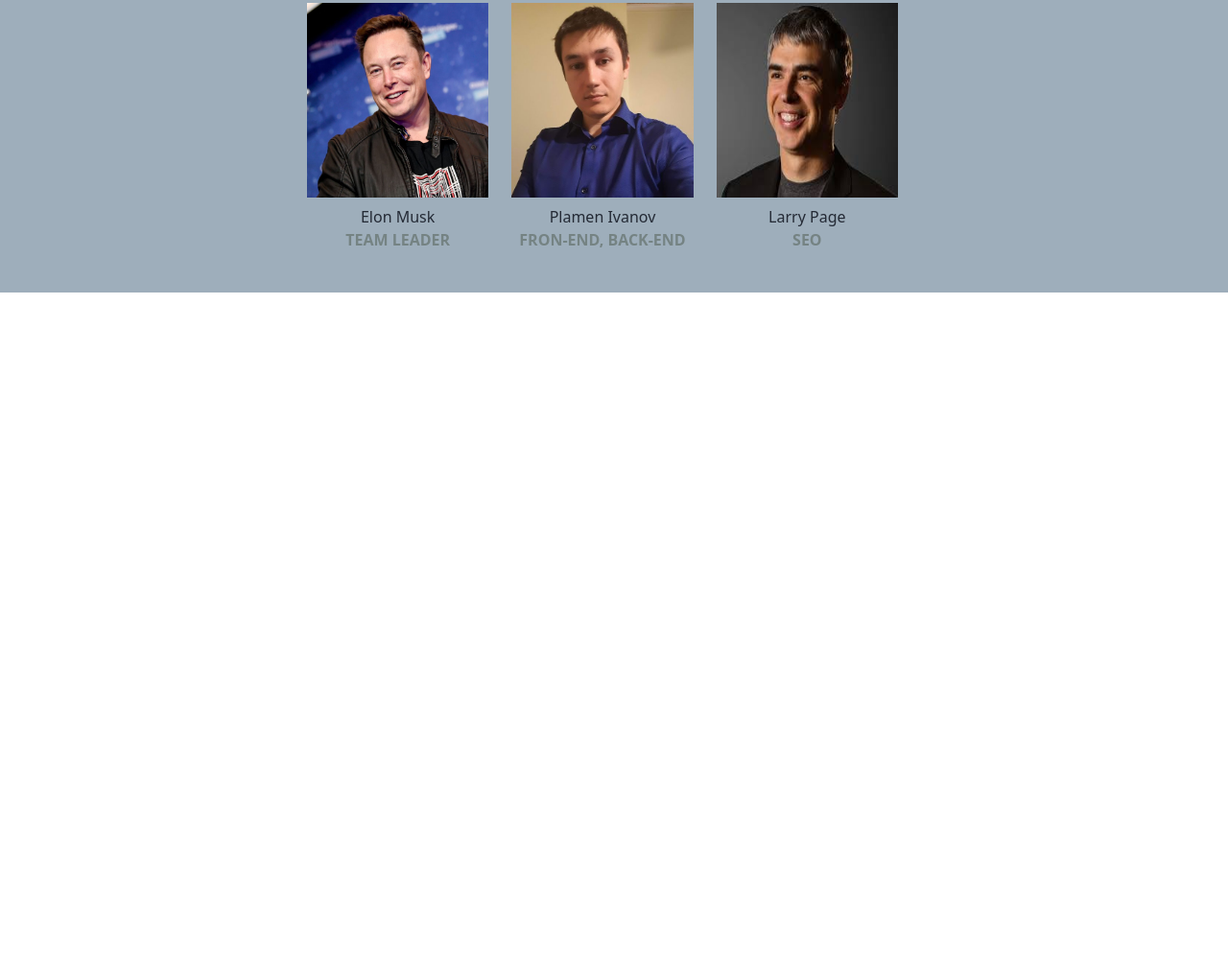
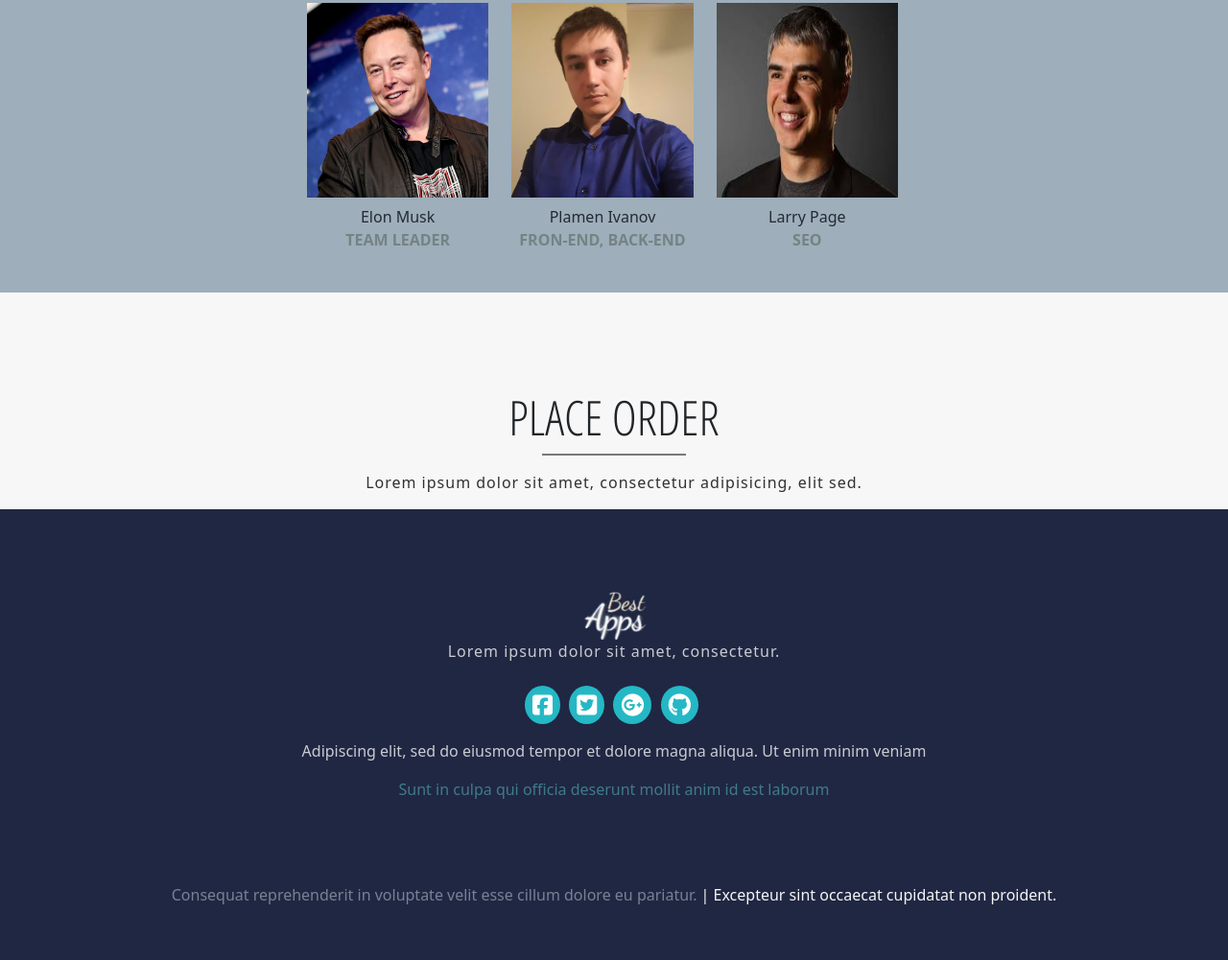
Before and after one commit to xakepa/best-apps, a website: page index.html in a window 1280 px wide. Shown: the part 4819-5820 px from the top of the page at 96% size. Before the commit the page ends 5124 px from the top, so only its background shows below. Drawn offline with nearby package versions, Linux system fonts and the light colour scheme.

Commit message:
footer done

```diff
--- a/index.html
+++ b/index.html
@@ -557,7 +557,56 @@
           </div>
         </div>
     </section>
+
+    <section class="order" style="background: #F7F7F7;">
+      <div class="heading row">
+        <div class="article__title col text-center">
+          <h2>Place order</h2>
+          <div class="title_underline"></div>
+          <p id="price-subtitle" class="blurred col-lg-5 mx-auto text-center">Lorem ipsum dolor sit amet, consectetur
+            adipisicing, elit sed.
+          </p>
+        </div>
+    </section>
   </main>
+
+  <footer class="footer">
+    <div class="container">
+      <div class="row footer-logo justify-content-center">
+        <div class="col-1">
+          <img src="images/logo.png" alt="logo">
+        </div>
+      </div>
+
+      <div class="row mb-2">
+        <p class="blurred col-lg-5 mx-auto text-center">Lorem ipsum dolor sit amet, consectetur.
+        </p>
+      </div>
+
+      <div class="row gx-3 social d-flex">
+        <div class="col text-center pb-3">
+          <a href="#"><i class="fab fa-facebook-square"></i></a>
+          <a href="#"><i class="fab fa-twitter-square"></i></a>
+          <a href="#"><i class="fab fa-google-plus"></i></a>
+          <a href="#"><i class="fab fa-github"></i></a>
+        </div>
+      </div>
+
+      <div class="footer-entry row">
+        <div class="col text-center">
+          <p>Adipiscing elit, sed do eiusmod tempor et dolore magna aliqua. Ut enim minim veniam</p>
+          <p>Sunt in culpa qui officia deserunt mollit anim id est laborum</p>
+        </div>
+      </div>
+    </div>
+
+    <div class="foot text-center">
+      <p>Consequat reprehenderit in voluptate velit esse cillum dolore eu pariatur.
+        <span>| Excepteur sint occaecat cupidatat non proident.</span>
+      </p>
+    </div>
+  </footer>
+
   <script src="https://kit.fontawesome.com/8649668310.js" crossorigin="anonymous"></script>
   <script src="https://cdn.jsdelivr.net/npm/bootstrap@5.1.3/dist/js/bootstrap.bundle.min.js"
     integrity="sha384-ka7Sk0Gln4gmtz2MlQnikT1wXgYsOg+OMhuP+IlRH9sENBO0LRn5q+8nbTov4+1p"
--- a/styles/style.css
+++ b/styles/style.css
@@ -536,3 +536,53 @@ button.btn-buy:hover {
   text-transform: uppercase;
   font-weight: 600;
 }
+
+.footer {
+  background: #202743;
+  color: #fafafa;
+  padding: 80px 0 40px;
+}
+
+.footer-logo img {
+  width: 100%;
+  height: 100%;
+}
+
+.social i + i {
+  margin-right: 13px;
+}
+
+.social i {
+  font-size: 24px;
+  color: #fff;
+  background: #24b8c5;
+  margin-right: 5px;
+  border-radius: 50%;
+  padding: 8px;
+}
+
+.social i:hover {
+  color: #24b8c5;
+  background: #fff;
+}
+
+.footer-entry {
+  margin-bottom: 70px;
+}
+
+.footer-entry p {
+  color: whitesmoke;
+  opacity: 0.8;
+}
+
+.footer-entry p:last-child {
+  color: #478f9d;
+}
+
+.foot p {
+  color: #798194;
+}
+
+.foot p span {
+  color: whitesmoke;
+}
```
